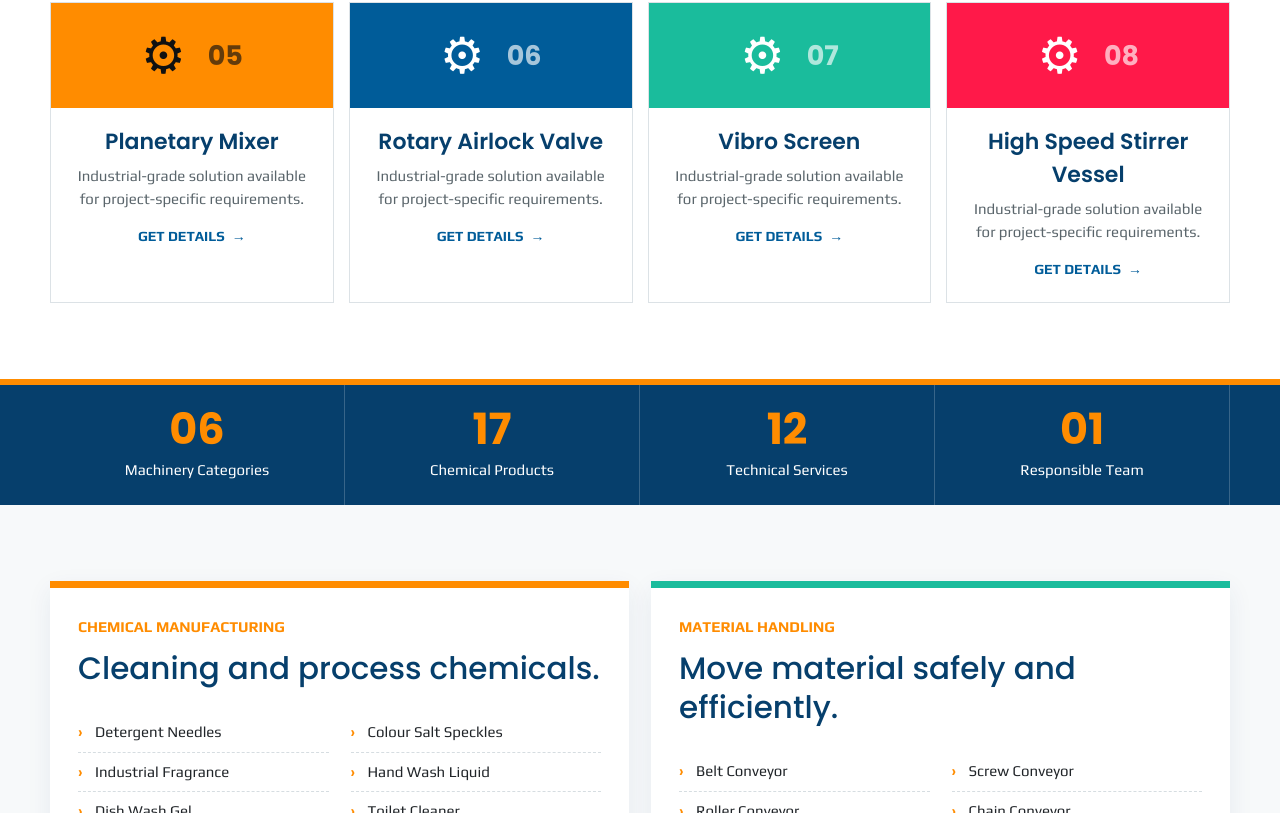
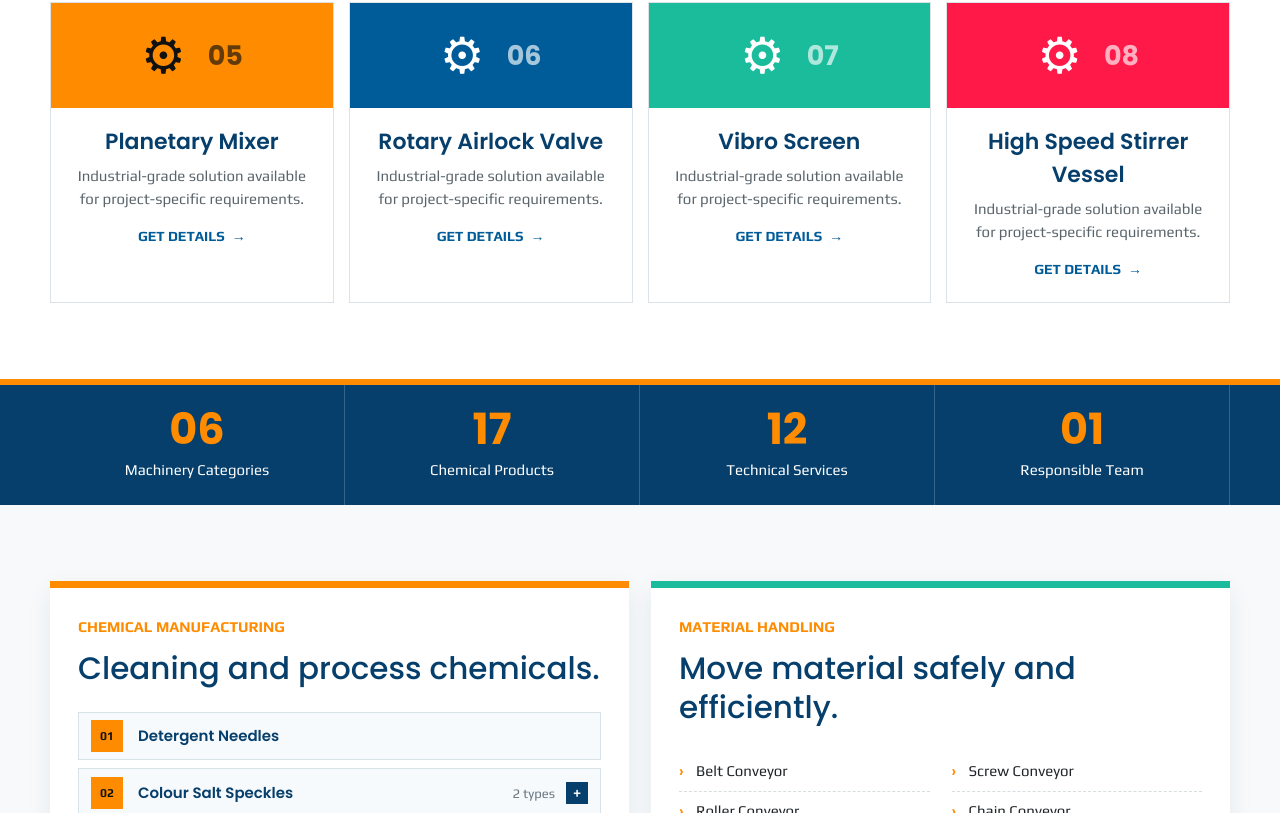
Before and after one commit to htikanpur-alt/hitech, a Next.js app: page / in a window 1280 px wide. Shown: the part 3953-4766 px from the top of the page. Built offline with nearby package versions, Linux system fonts and the light colour scheme.

Commit message:
Update Site source

```diff
--- a/app/globals.css
+++ b/app/globals.css
@@ -907,6 +907,100 @@ a {
   color: var(--orange);
   font-weight: 700;
 }
+.chemical-product-list {
+  margin-top: 24px;
+  display: grid;
+  gap: 8px;
+}
+.chemical-product {
+  background: #f7fafc;
+  border: 1px solid #d8e3e9;
+}
+.chemical-product summary,
+.chemical-product-single {
+  min-height: 48px;
+  display: grid;
+  grid-template-columns: 36px minmax(0, 1fr) auto;
+  align-items: center;
+  gap: 11px;
+  padding: 7px 12px;
+  list-style: none;
+}
+.chemical-product summary {
+  grid-template-columns: 36px minmax(0, 1fr) auto 22px;
+}
+.chemical-product summary {
+  cursor: pointer;
+}
+.chemical-product summary::-webkit-details-marker {
+  display: none;
+}
+.chemical-product summary > span,
+.chemical-product-single > span {
+  width: 32px;
+  height: 32px;
+  display: grid;
+  place-items: center;
+  background: var(--orange);
+  color: #111;
+  font-size: 12px;
+  font-weight: 700;
+}
+.chemical-product summary strong,
+.chemical-product-single strong {
+  color: var(--navy);
+  font-size: 15px;
+  font-weight: 600;
+}
+.chemical-product summary em {
+  color: #66757d;
+  font-size: 13px;
+  font-style: normal;
+}
+.chemical-product summary::after {
+  content: "+";
+  width: 22px;
+  height: 22px;
+  display: grid;
+  place-items: center;
+  background: var(--navy);
+  color: #fff;
+  font-weight: 700;
+}
+.chemical-product[open] summary::after {
+  content: "−";
+}
+.chemical-product[open] summary {
+  background: #eef6fb;
+  border-bottom: 1px solid #d8e3e9;
+}
+.chemical-product-content {
+  padding: 12px;
+}
+.chemical-product-image {
+  position: relative;
+  overflow: hidden;
+  margin-bottom: 11px;
+  aspect-ratio: 16 / 5;
+  background: #fff;
+}
+.chemical-product-image img {
+  object-fit: cover;
+}
+.chemical-product-content ul {
+  margin: 0;
+  display: grid;
+  grid-template-columns: repeat(2, minmax(0, 1fr));
+  gap: 7px;
+}
+.chemical-product-content li {
+  padding: 8px 10px 8px 24px;
+  border: 1px solid #e1e8ec;
+  background: #fff;
+}
+.chemical-product-content li::before {
+  left: 10px;
+}
 .supply-note {
   margin-top: 22px;
   padding: 17px;
@@ -1459,6 +1553,15 @@ footer nav a:hover {
   .detail-panel {
     padding: 25px 20px;
   }
+  .chemical-product summary {
+    grid-template-columns: 32px minmax(0, 1fr) 20px;
+  }
+  .chemical-product summary em {
+    display: none;
+  }
+  .chemical-product-content ul {
+    grid-template-columns: 1fr;
+  }
   .detail-panel ul {
     grid-template-columns: 1fr;
   }
--- a/app/page.tsx
+++ b/app/page.tsx
@@ -30,8 +30,60 @@ const chemicals = [
   "Black Phenyl",
   "Bleaching Powder",
   "Hydrochloric Acid (HCl)",
-  "Sodium Hypochlorite (HYPO)",
+  "Sodium Hypochlorite (Hypo)",
   "DM Water",
+];
+
+const chemicalProductDetails = [
+  { name: "Detergent Needles" },
+  {
+    name: "Colour Salt Speckles",
+    image: "/products/colour-salt-speckles-banner-1600x500.jpg",
+    imageAlt: "Lite colour salt speckles in six colours",
+    variants: ["Lite Colour Salt Speckles", "Colour Salt Speckles (Silver)"],
+  },
+  {
+    name: "Industrial Fragrance",
+    image: "/products/industrial-fragrance-banner-1600x500.jpg",
+    imageAlt: "Lite industrial fragrances for home care and cleaning products",
+    variants: [
+      "Lite Lemon",
+      "Lite Jasmine",
+      "Lite Lavender",
+      "Lite Excel",
+      "Lite Orange",
+      "Lite Rose",
+    ],
+  },
+  {
+    name: "Hand Wash Liquid",
+    variants: ["Hand Wash Liquid (Silver)", "Hand Wash Liquid (Gold)"],
+  },
+  {
+    name: "Dish Wash Gel",
+    variants: ["Dish Wash Gel (Silver)", "Dish Wash Gel (Gold)"],
+  },
+  {
+    name: "Toilet Cleaner",
+    variants: ["Toilet Cleaner (Silver)", "Toilet Cleaner (Gold)"],
+  },
+  {
+    name: "Floor Cleaner",
+    variants: ["Floor Cleaner (Silver)", "Floor Cleaner (Gold)"],
+  },
+  { name: "Tiles Cleaner", variants: ["Tiles Cleaner (Gold)"] },
+  {
+    name: "Glass Cleaner",
+    variants: ["Glass Cleaner (Silver)", "Glass Cleaner (Gold)"],
+  },
+  { name: "Sanitary Cleaner" },
+  { name: "Liquid Detergent" },
+  { name: "White Phenyl" },
+  { name: "Black Phenyl" },
+  { name: "Bleaching Powder" },
+  { name: "Hydrochloric Acid (HCl)" },
+  { name: "Sodium Hypochlorite (Hypo)" },
+  { name: "DM Water" },
 ];
 
 const services = [
@@ -473,11 +525,50 @@ export default function Home() {
           <article className="detail-panel chemical-panel" id="chemicals">
             <p className="section-kicker">CHEMICAL MANUFACTURING</p>
             <h2>Cleaning and process chemicals.</h2>
-            <ul>
-              {chemicals.map((item) => (
-                <li key={item}>{item}</li>
-              ))}
-            </ul>
+            <div className="chemical-product-list">
+              {chemicalProductDetails.map((product, index) =>
+                product.variants ? (
+                  <details
+                    className={`chemical-product ${product.image ? "chemical-product-featured" : ""}`}
+                    key={product.name}
+                  >
+                    <summary>
+                      <span>{String(index + 1).padStart(2, "0")}</span>
+                      <strong>{product.name}</strong>
+                      <em>
+                        {product.variants.length}{" "}
+                        {product.variants.length === 1 ? "type" : "types"}
+                      </em>
+                    </summary>
+                    <div className="chemical-product-content">
+                      {product.image ? (
+                        <div className="chemical-product-image">
+                          <Image
+                            src={product.image}
+                            alt={product.imageAlt}
+                            fill
+                            sizes="(max-width: 760px) 100vw, 48vw"
+                          />
+                        </div>
+                      ) : null}
+                      <ul>
+                        {product.variants.map((variant) => (
+                          <li key={variant}>{variant}</li>
+                        ))}
+                      </ul>
+                    </div>
+                  </details>
+                ) : (
+                  <div
+                    className="chemical-product chemical-product-single"
+                    key={product.name}
+                  >
+                    <span>{String(index + 1).padStart(2, "0")}</span>
+                    <strong>{product.name}</strong>
+                  </div>
+                ),
+              )}
+            </div>
           </article>
           <article
             className="detail-panel handling-panel"
```
